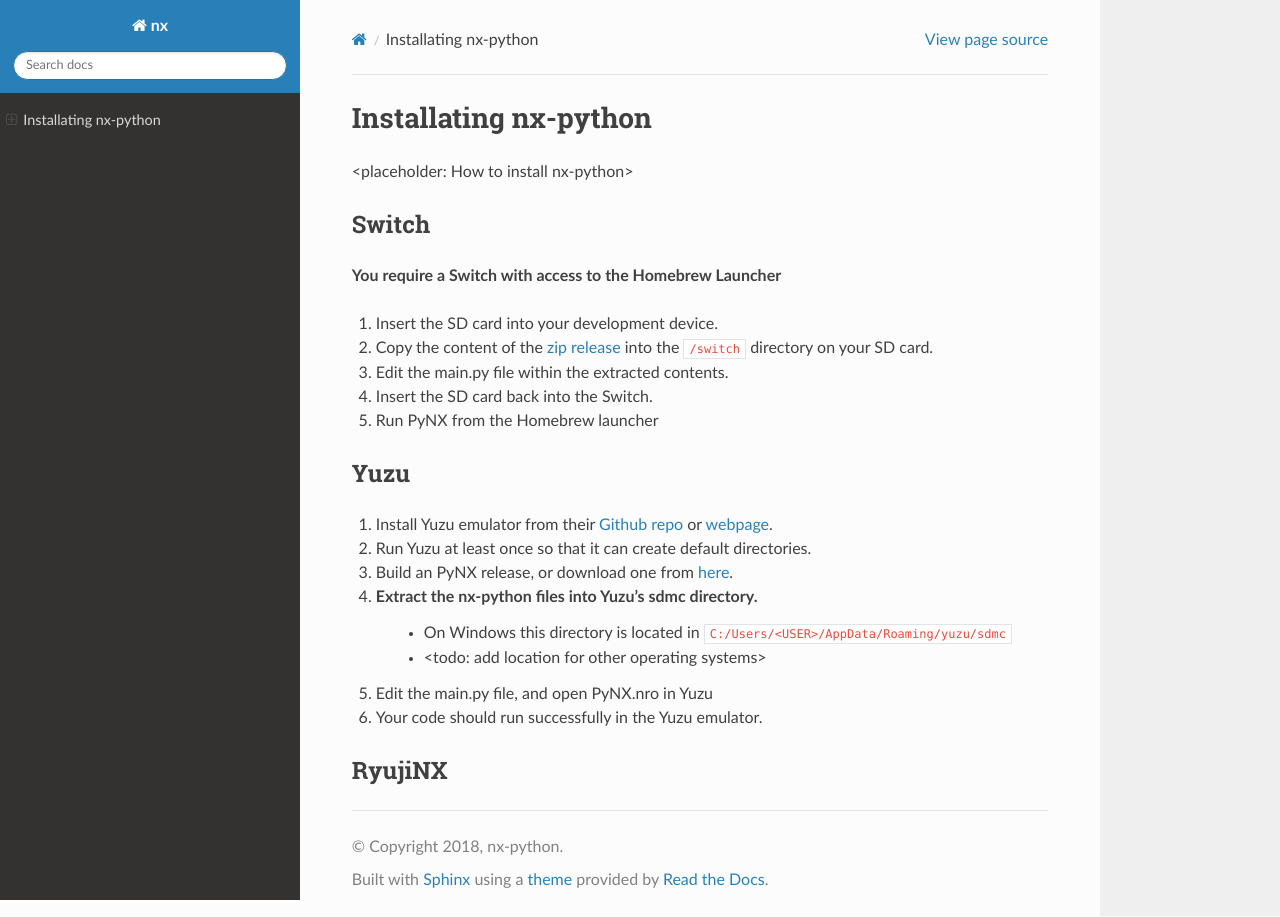
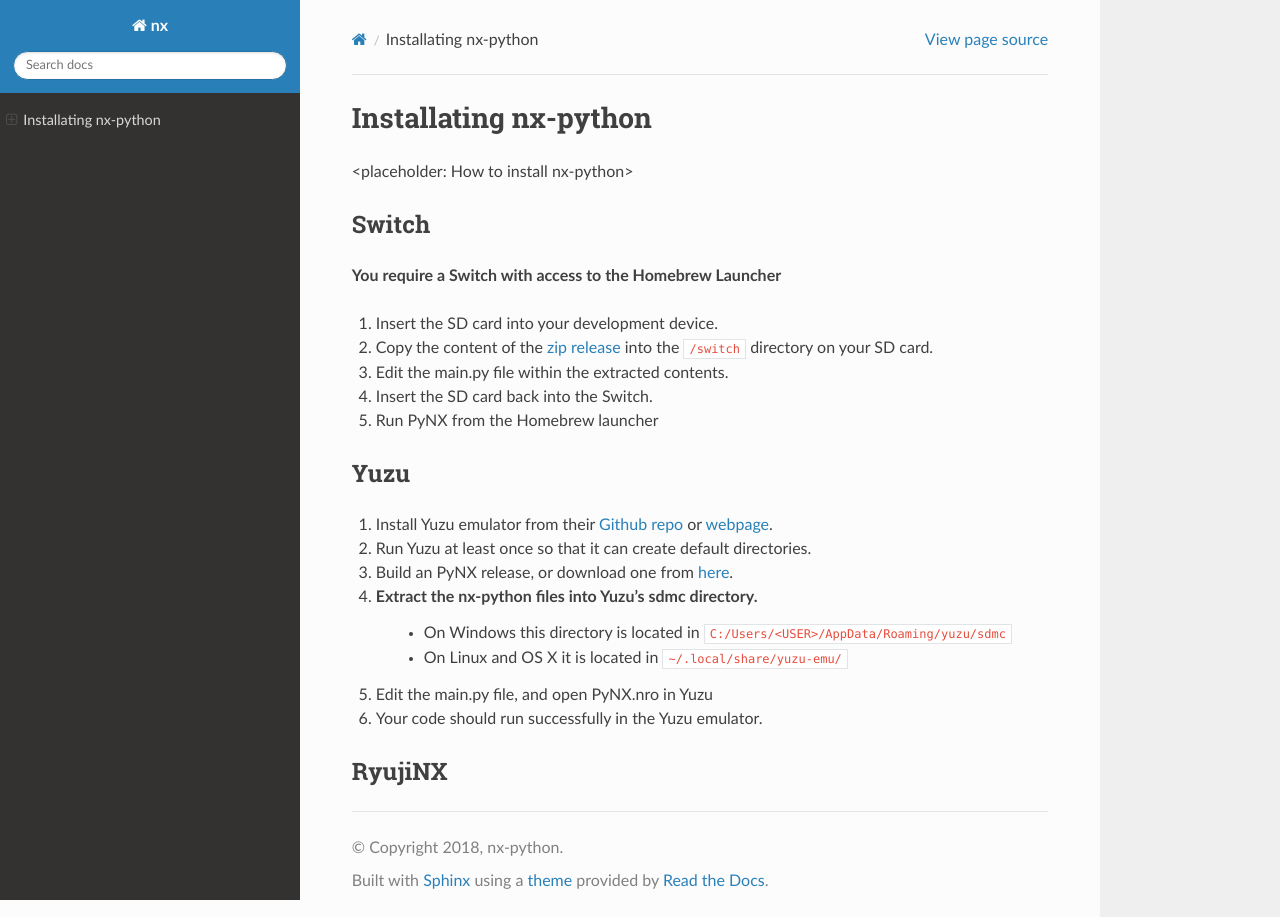
Before and after one commit to nx-python/nx, a Sphinx documentation site: the page built from docs/getting_started/installation.rst, in a window 1280 px wide. Built offline with Sphinx 7.4.7 and the Read the Docs theme 2.0.0, drawn with Linux system fonts in a browser that asks for light colours.

Commit message:
Added sdmc locations for Windows and OS X

```diff
--- a/docs/getting_started/installation.rst
+++ b/docs/getting_started/installation.rst
@@ -23,7 +23,7 @@ Yuzu
 3. Build an PyNX release, or download one from `here <https://github.com/nx-python/nx/releases>`_.
 4. Extract the nx-python files into Yuzu's sdmc directory.
     - On Windows this directory is located in ``C:/Users/<USER>/AppData/Roaming/yuzu/sdmc``
-    - <todo: add location for other operating systems>
+    - On Linux and OS X it is located in ``~/.local/share/yuzu-emu/``
 5. Edit the main.py file, and open PyNX.nro in Yuzu
 6. Your code should run successfully in the Yuzu emulator.
 
```
